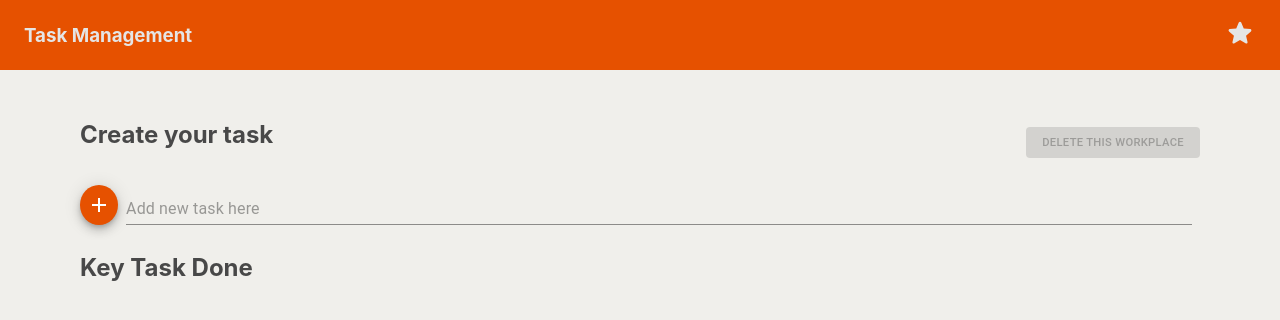
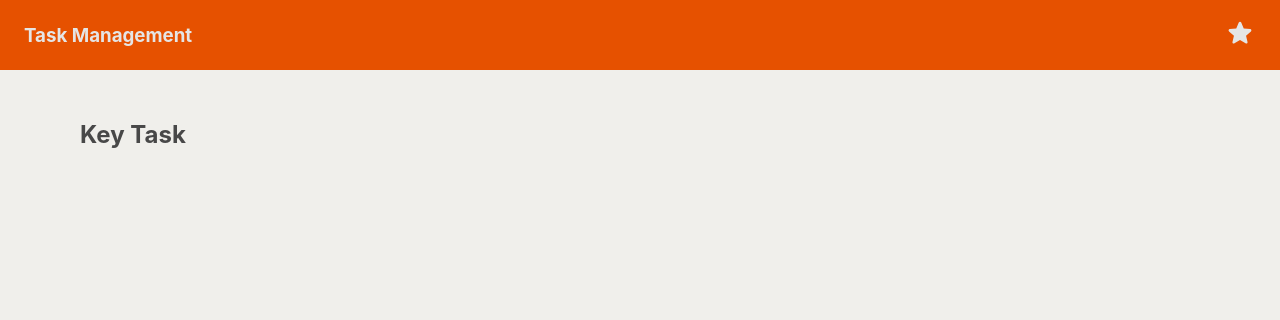
Before and after one commit to YumiKimbara/task-management, a React (Create React App) app: page / in a window 1280 px wide. Both pictures are taken after a click on the icon 1240 px from the left and 33 px from the top of the page. Shown: the top 320 px of the page. Built offline with nearby package versions, Linux system fonts and the light colour scheme.

Commit message:
create star key logic

```diff
--- a/src/Components/pages/Home.js
+++ b/src/Components/pages/Home.js
@@ -9,9 +9,8 @@ const Home = ({ checkKey }) => {
 
   return (
     <>
-      {console.log(checkKey)}
-      <AddNewTask checkKey={checkKey} />
-      {checkKey ? <KeyTask /> : <TaskDone />}
+      {checkKey ? "" : <AddNewTask checkKey={checkKey} />}
+      {checkKey ? <KeyTask checkKey={checkKey} /> : <TaskDone />}
     </>
   );
 };
--- a/src/Components/task/AddNewTask.js
+++ b/src/Components/task/AddNewTask.js
@@ -92,6 +92,7 @@ const AddNewTask = ({ checkKey }) => {
           id: uuidv4(),
           task: homeCtx.taskText,
           isDone: false,
+          isKey: false,
         },
       });
 
--- a/src/Components/task/KeyTask.js
+++ b/src/Components/task/KeyTask.js
@@ -11,29 +11,32 @@ const useStyles = makeStyles(() =>
   })
 );
 
-const KeyTask = () => {
+const KeyTask = ({ checkKey }) => {
   const homeCtx = useContext(HomeContext);
   const classes = useStyles();
-  const [key, setKey] = useState("");
 
-  const keyHandler = (isKeyTask) => {
-    console.log(isKeyTask);
-    setKey(isKeyTask);
-  };
+  // const [key, setKey] = useState("");
+
+  // const keyHandler = (isKeyTask) => {
+  //   console.log(isKeyTask);
+  //   setKey(isKeyTask);
+  // };
 
   return (
     <>
       {console.log(homeCtx.storeTaskData)}
       <div>
-        <h2 className={classes.keyTaskDone}>Key Task Done</h2>
         {/* <TaskCard cardData={listCtx.doneTaskData} /> */}
-        <TaskCard
-          keyHandler={keyHandler}
-          cardData={
-            homeCtx.storeTaskData &&
-            homeCtx.storeTaskData.filter((item) => item.isKey)
-          }
-        />
+        {homeCtx.storeTaskData && (
+          <>
+            <h2 className={classes.keyTaskDone}>Key Task</h2>
+            <TaskCard
+              checkKey={checkKey}
+              // keyHandler={keyHandler}
+              cardData={homeCtx.storeTaskData.filter((item) => item.isKey)}
+            />
+          </>
+        )}
       </div>
     </>
   );
--- a/src/Components/task/TaskCard.js
+++ b/src/Components/task/TaskCard.js
@@ -41,7 +41,7 @@ const OrangeCheckbox = withStyles({
   checked: {},
 })((props) => <Checkbox color="default" {...props} />);
 
-const TaskCard = ({ keyHandler, cardData }) => {
+const TaskCard = ({ cardData, checkKey }) => {
   const classes = useStyles();
   const homeCtx = useContext(HomeContext);
 
@@ -64,7 +64,7 @@ const TaskCard = ({ keyHandler, cardData }) => {
     // if (e.target.checked) {
     homeCtx.dispatchHome({
       type: "KEY_TASK",
-      payload: { data, isKeyTrue },
+      payload: { data: data, key: isKeyTrue },
     });
     console.log(homeCtx.storeTaskData);
 
@@ -87,6 +87,7 @@ const TaskCard = ({ keyHandler, cardData }) => {
             <div className={classes.root} key={data.id}>
               <Card className={classes.root}>
                 <CardContent className={classes.cardWords}>
+                  {!checkKey && (
                     <FormControlLabel
                       control={
                         //checkされているかどうかをisDone使って切り分ける。
@@ -105,10 +106,11 @@ const TaskCard = ({ keyHandler, cardData }) => {
                           : changeToUnDone(data, e);
                       }}
                     />
+                  )}
                   <label htmlFor="task">{data.task}</label>
                 </CardContent>
                 <CardActions>
-                  {data.isDone && (
+                  {data.isDone && !checkKey && (
                     <FormControlLabel
                       control={
                         <Checkbox
--- a/src/Reducer/HomeReducer.js
+++ b/src/Reducer/HomeReducer.js
@@ -83,9 +83,10 @@ const HomeReducer = (state, action) => {
       return {
         ...state,
         storeTaskData: state.storeTaskData.map((taskData) => {
-          if (action.payload.id === taskData.id) {
+          console.log(action.payload.data.id);
+          if (action.payload.data.id === taskData.id) {
             // 元々あるtaskDataのうち、isDoneだけ更新する。
-            return { ...taskData, isKey: action.payload.isKey };
+            return { ...taskData, isKey: action.payload.key };
           }
           return taskData;
         }),
```
Lines whose indentation alone changed are shown as unchanged.
